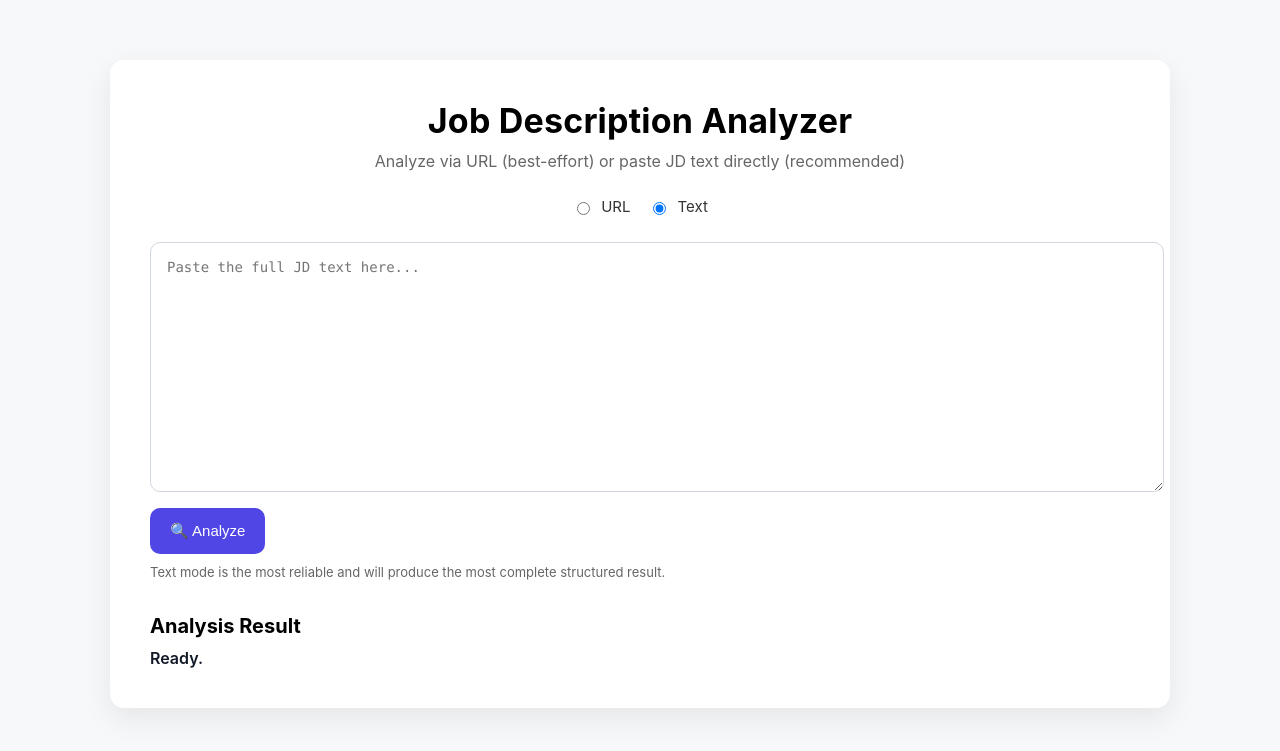
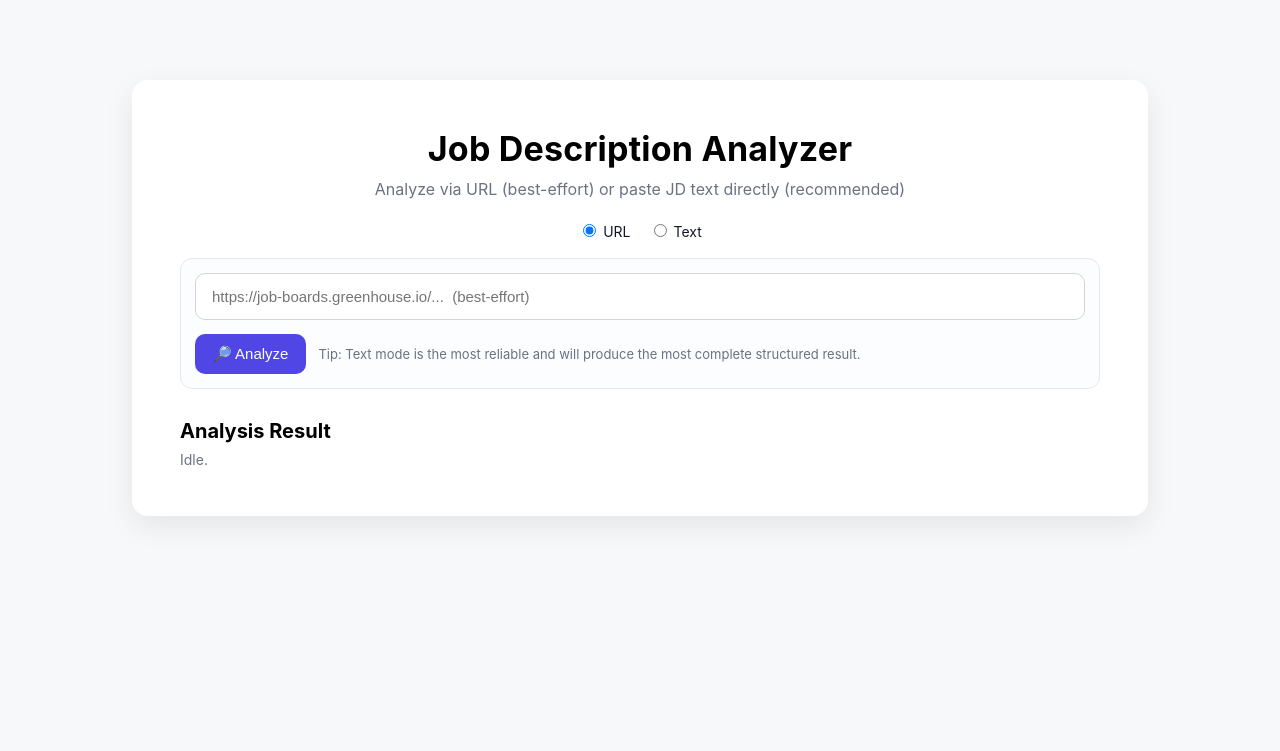
Before and after one commit to austin10231/JD-Analyzer-App, a Flask app: page / in a window 1280 px wide. Shown: the top 751 px of the page. Run offline with Flask 3, Linux system fonts and the light colour scheme.

Commit message:
Update index.html

```diff
--- a/templates/index.html
+++ b/templates/index.html
@@ -2,7 +2,6 @@
 <html lang="en">
 <head>
   <meta charset="UTF-8" />
-  <meta name="viewport" content="width=device-width, initial-scale=1"/>
   <title>JD Analyzer</title>
   <style>
     body {
@@ -11,86 +10,77 @@
       margin: 0;
       padding: 0;
     }
-
     .container {
-      max-width: 980px;
-      margin: 60px auto;
+      max-width: 920px;
+      margin: 80px auto;
       background: #fff;
-      padding: 40px;
-      border-radius: 14px;
+      padding: 48px;
+      border-radius: 16px;
       box-shadow: 0 10px 30px rgba(0,0,0,0.08);
     }
-
     h1 {
       margin: 0;
       font-size: 34px;
       text-align: center;
       letter-spacing: 0.2px;
     }
-
     .subtitle {
       text-align: center;
-      color: #666;
+      color: #6b7280;
       margin-top: 10px;
-      margin-bottom: 26px;
-      font-size: 16px;
+      margin-bottom: 22px;
     }
 
-    .mode-row {
-      display: flex;
-      gap: 18px;
-      align-items: center;
-      justify-content: center;
-      margin: 14px 0 18px;
-      color: #333;
-      font-size: 15px;
+    .mode-row{
+      display:flex;
+      justify-content:center;
+      gap:18px;
+      margin: 8px 0 18px;
+      color:#111827;
+      font-size:14px;
+    }
+    .mode-row label { cursor:pointer; }
+
+    .panel {
+      border: 1px solid #e5e7eb;
+      border-radius: 12px;
+      padding: 14px;
+      background: #fbfdff;
     }
 
-    .mode-row label {
-      display: flex;
-      align-items: center;
-      gap: 8px;
-      cursor: pointer;
-      user-select: none;
-    }
-
-    .input-group {
-      display: flex;
-      gap: 12px;
-      align-items: stretch;
-      margin-top: 10px;
-    }
-
-    input[type="text"] {
-      flex: 1;
+    input[type="text"]{
+      width: 100%;
+      box-sizing: border-box;
       padding: 14px 16px;
       font-size: 15px;
+      border: 1px solid #d1d5db;
       border-radius: 10px;
-      border: 1px solid #d0d7de;
       outline: none;
     }
-    input[type="text"]:focus {
+    input[type="text"]:focus, textarea:focus {
       border-color: #4f46e5;
       box-shadow: 0 0 0 3px rgba(79,70,229,0.12);
     }
-
-    textarea {
+    textarea{
       width: 100%;
-      min-height: 220px;
-      resize: vertical;
+      min-height: 170px;
+      box-sizing: border-box;
       padding: 14px 16px;
       font-size: 14px;
+      border: 1px solid #d1d5db;
+      border-radius: 10px;
+      outline: none;
+      resize: vertical;
       line-height: 1.5;
-      border-radius: 10px;
-      border: 1px solid #d0d7de;
-      outline: none;
-      margin-top: 8px;
-      font-family: ui-monospace, SFMono-Regular, Menlo, Monaco, Consolas, "Liberation Mono", monospace;
       white-space: pre-wrap;
     }
-    textarea:focus {
-      border-color: #4f46e5;
-      box-shadow: 0 0 0 3px rgba(79,70,229,0.12);
+
+    .actions {
+      display:flex;
+      justify-content:flex-start;
+      gap: 12px;
+      margin-top: 14px;
+      align-items:center;
     }
 
     button {
@@ -98,185 +88,147 @@
       color: #fff;
       border: none;
       border-radius: 10px;
-      padding: 0 20px;
+      padding: 11px 18px;
       font-size: 15px;
       cursor: pointer;
       display: inline-flex;
       align-items: center;
       gap: 8px;
-      white-space: nowrap;
-      min-height: 46px;
     }
     button:hover { background: #4338ca; }
-    button:disabled { opacity: 0.65; cursor: not-allowed; }
-
     .hint {
-      margin-top: 10px;
-      color: #666;
+      color: #6b7280;
       font-size: 13px;
     }
 
     .result-box {
-      margin-top: 34px;
+      margin-top: 30px;
     }
-
     .result-title {
       font-weight: 700;
       font-size: 20px;
-      margin-bottom: 10px;
+      margin-bottom: 8px;
     }
-
     .status {
-      margin-top: 6px;
-      font-weight: 600;
-      color: #111827;
+      margin-top: 4px;
+      font-size: 14px;
+      color: #6b7280;
     }
-    .status.loading { color: #4f46e5; }
-    .status.error { color: #b91c1c; }
-    .status.ok { color: #065f46; }
-
-    .grid {
-      display: grid;
-      grid-template-columns: 1fr;
-      gap: 14px;
-      margin-top: 14px;
-    }
+    .status.ok { color: #065f46; font-weight: 600; }
+    .status.err { color: #b91c1c; font-weight: 600; }
 
     .card {
       background: #f9fafb;
       border: 1px solid #eef2f7;
       border-radius: 12px;
       padding: 18px;
+      margin-top: 14px;
     }
-
     .card h3 {
-      margin: 0 0 10px 0;
+      margin: 0 0 10px;
       font-size: 16px;
     }
 
-    .kv p {
-      margin: 8px 0;
-      font-size: 14px;
+    .kv p { margin: 6px 0; }
+    .kv strong { color: #111827; }
+
+    .tags{
+      display:flex;
+      flex-wrap:wrap;
+      gap:8px;
     }
-
-    .tags {
-      display: flex;
-      flex-wrap: wrap;
-      gap: 8px;
-      margin-top: 8px;
-    }
-
-    .tag {
-      background: #e0e7ff;
-      color: #3730a3;
-      padding: 6px 12px;
-      border-radius: 999px;
-      font-size: 13px;
+    .tag{
+      background:#e0e7ff;
+      color:#3730a3;
+      padding:6px 12px;
+      border-radius:999px;
+      font-size:13px;
       border: 1px solid rgba(55,48,163,0.12);
     }
 
+    /* ✅ Responsibilities换行关键：不要nowrap，允许断词 */
     ul.clean {
-      margin: 8px 0 0 18px;
-      padding: 0;
-      color: #111827;
-      font-size: 14px;
+      margin: 8px 0 0;
+      padding-left: 18px;
+    }
+    ul.clean li{
+      margin: 8px 0;
+      white-space: normal;
+      overflow-wrap: anywhere;
+      word-break: break-word;
       line-height: 1.55;
     }
 
-    pre {
-      background: #0f172a;
-      color: #e5e7eb;
-      padding: 14px;
-      border-radius: 12px;
-      overflow-x: auto;
-      font-size: 12px;
-      line-height: 1.5;
-      margin: 0;
+    /* 让页面更像你截图那种清爽布局 */
+    .grid {
+      display: grid;
+      grid-template-columns: 1fr;
+      gap: 12px;
     }
 
-    #responsibilities li {
-      white-space: normal;
-      overflow-wrap: anywhere;
-      word-break: break-word;
-      line-height: 1.5;
-    }
-    .clean{
-      padding-left: 18px;   /* 让 bullet 看起来正常 */
-    }
-    .clean li{
-      margin: 6px 0;
-    }
-
-
-
-    .hide { display: none; }
+    /* 隐藏/显示 */
+    .hidden { display:none; }
   </style>
 </head>
 
 <body>
   <div class="container">
     <h1>Job Description Analyzer</h1>
-    <div class="subtitle">Analyze via URL (best-effort) or paste JD text directly (recommended)</div>
+    <div class="subtitle">
+      Analyze via URL (best-effort) or paste JD text directly (recommended)
+    </div>
 
-    <form id="jobForm" action="javascript:void(0);">
-      <div class="mode-row">
-        <label><input type="radio" name="mode_radio" value="url" /> URL</label>
-        <label><input type="radio" name="mode_radio" value="text" checked /> Text</label>
-      </div>
+    <div class="mode-row">
+      <label><input type="radio" name="mode" value="url" checked> URL</label>
+      <label><input type="radio" name="mode" value="text"> Text</label>
+    </div>
 
-      <input type="hidden" name="mode" id="mode" value="text" />
-
-      <!-- URL mode -->
-      <div id="urlBlock" class="hide">
-        <div class="input-group">
+    <div class="panel">
+      <form id="jobForm" action="javascript:void(0);">
+        <div id="urlBox">
           <input
+            id="job_url"
             type="text"
             name="job_url"
-            id="job_url"
-            placeholder="Paste a job posting URL (Greenhouse / company site works best)"
+            placeholder="https://job-boards.greenhouse.io/...  (best-effort)"
           />
-          <button type="submit" id="analyzeBtnUrl">🔍 Analyze</button>
         </div>
-        <div class="hint">
-          Note: Some sites (e.g., LinkedIn) may block automated access. If URL fails, use Text mode.
+
+        <div id="textBox" class="hidden" style="margin-top:12px;">
+          <textarea
+            id="jd_text"
+            name="jd_text"
+            placeholder="Paste the full job description text here..."
+          ></textarea>
         </div>
-      </div>
 
-      <!-- Text mode -->
-      <div id="textBlock">
-        <textarea
-          name="jd_text"
-          id="jd_text"
-          placeholder="Paste the full JD text here..."
-        ></textarea>
-        <div class="input-group" style="margin-top: 12px;">
-          <button type="submit" id="analyzeBtnText">🔍 Analyze</button>
+        <div class="actions">
+          <button type="submit">🔎 Analyze</button>
+          <div class="hint">Tip: Text mode is the most reliable and will produce the most complete structured result.</div>
         </div>
-        <div class="hint">
-          Text mode is the most reliable and will produce the most complete structured result.
-        </div>
-      </div>
-    </form>
+      </form>
+    </div>
 
     <div class="result-box">
       <div class="result-title">Analysis Result</div>
-      <div id="status" class="status">Ready.</div>
+      <div id="status" class="status">Idle.</div>
 
-      <div id="resultGrid" class="grid hide">
+      <div id="result" class="grid hidden">
+
         <div class="card">
           <h3>Job Overview</h3>
           <div class="kv">
-            <p><strong>Company:</strong> <span id="company">—</span></p>
-            <p><strong>Job Title:</strong> <span id="job_title">—</span></p>
-            <p><strong>Seniority:</strong> <span id="seniority">—</span></p>
+            <p><strong>Company:</strong> <span id="company"></span></p>
+            <p><strong>Job Title:</strong> <span id="job_title"></span></p>
+            <p><strong>Seniority:</strong> <span id="seniority"></span></p>
           </div>
         </div>
 
         <div class="card">
           <h3>Education</h3>
           <div class="kv">
-            <p><strong>Required:</strong> <span id="edu_required">—</span></p>
-            <p><strong>Preferred:</strong> <span id="edu_preferred">—</span></p>
+            <p><strong>Required:</strong> <span id="edu_required"></span></p>
+            <p><strong>Preferred:</strong> <span id="edu_preferred"></span></p>
           </div>
         </div>
 
@@ -302,206 +254,173 @@
 
         <div class="card">
           <h3>Skill Buckets</h3>
-          <div class="kv" id="skill_buckets"></div>
+          <div id="skill_buckets"></div>
         </div>
+
       </div>
     </div>
   </div>
 
   <script>
-    const modeHidden = document.getElementById("mode");
-    const urlBlock = document.getElementById("urlBlock");
-    const textBlock = document.getElementById("textBlock");
     const statusEl = document.getElementById("status");
-    const resultGrid = document.getElementById("resultGrid");
+    const resultEl = document.getElementById("result");
 
-    const radios = document.querySelectorAll('input[name="mode_radio"]');
-    radios.forEach(r => r.addEventListener("change", () => {
-      const mode = document.querySelector('input[name="mode_radio"]:checked').value;
-      modeHidden.value = mode;
+    const urlBox = document.getElementById("urlBox");
+    const textBox = document.getElementById("textBox");
 
-      if (mode === "url") {
-        urlBlock.classList.remove("hide");
-        textBlock.classList.add("hide");
-      } else {
-        textBlock.classList.remove("hide");
-        urlBlock.classList.add("hide");
-      }
+    // Skill bucket label map（你要的大写/更好看）
+    const BUCKET_LABEL = {
+      ai_ml: "AI/ML",
+      cloud: "CLOUD",
+      data_systems: "DATA SYSTEMS",
+      frameworks: "FRAMEWORKS",
+      languages: "LANGUAGES",
+    };
 
-      // reset status/results UI when switching
-      statusEl.className = "status";
-      statusEl.textContent = "Ready.";
-      resultGrid.classList.add("hide");
-    }));
-
-    function setStatus(text, type) {
-      statusEl.textContent = text;
+    function setStatus(msg, type="") {
+      statusEl.textContent = msg;
       statusEl.className = "status " + (type || "");
     }
 
-    function clearChildren(el) {
-      while (el.firstChild) el.removeChild(el.firstChild);
+    function showResult(show) {
+      resultEl.classList.toggle("hidden", !show);
     }
 
-    function renderTags(el, items) {
-      clearChildren(el);
-      if (!items || items.length === 0) {
-        const span = document.createElement("span");
-        span.textContent = "None";
-        el.appendChild(span);
+    function renderTags(container, arr) {
+      container.innerHTML = "";
+      const list = Array.isArray(arr) ? arr : [];
+      if (!list.length) {
+        container.innerHTML = "<span style='color:#6b7280;'>None</span>";
         return;
       }
-      items.forEach(x => {
-        const t = document.createElement("span");
-        t.className = "tag";
-        t.textContent = x;
-        el.appendChild(t);
+      list.forEach(x => {
+        const s = document.createElement("span");
+        s.className = "tag";
+        s.textContent = x;
+        container.appendChild(s);
       });
     }
 
-    function renderList(el, items) {
-      clearChildren(el);
-      if (!items || items.length === 0) {
+    function renderList(ul, arr) {
+      ul.innerHTML = "";
+      const list = Array.isArray(arr) ? arr : [];
+      if (!list.length) {
         const li = document.createElement("li");
         li.textContent = "None";
-        el.appendChild(li);
+        ul.appendChild(li);
         return;
       }
-      items.forEach(x => {
+      list.forEach(x => {
         const li = document.createElement("li");
         li.textContent = x;
-        el.appendChild(li);
+        ul.appendChild(li);
       });
     }
 
-    function textOrDash(v) {
-      if (v === null || v === undefined) return "—";
-      const s = String(v).trim();
-      return s ? s : "—";
+    function textOrNone(x) {
+      if (Array.isArray(x)) return x.length ? x.join(", ") : "None";
+      if (typeof x === "string") return x.trim() ? x : "None";
+      if (x === null || x === undefined) return "None";
+      return String(x);
     }
 
-    // 兼容：URL pipeline / Text pipeline 的不同字段名
-    function normalizeResult(data) {
-      // Text analyzer schema:
-      // company, job_title, seniority, education{required,preferred}, fields, responsibilities,
-      // required_skills, preferred_skills, skill_buckets
-      //
-      // URL analyzer schema（你之前run_from_url的）：
-      // job_title, company, seniority, degree_requirement, fields, required_skills, preferred_skills
-      const out = { ...data };
+    function safeGet(obj, path, fallback) {
+      try {
+        return path.split(".").reduce((acc, k) => acc[k], obj) ?? fallback;
+      } catch {
+        return fallback;
+      }
+    }
 
-      // education 兜底
-      if (!out.education) {
-        const deg = out.degree_requirement || out.degree || [];
-        const required = Array.isArray(deg) ? deg : [deg].filter(Boolean);
-        out.education = { required, preferred: [] };
-      } else {
-        out.education.required = out.education.required || [];
-        out.education.preferred = out.education.preferred || [];
+    function renderBuckets(container, bucketsObj) {
+      container.innerHTML = "";
+      const b = (bucketsObj && typeof bucketsObj === "object") ? bucketsObj : {};
+      const keys = Object.keys(b);
+      if (!keys.length) {
+        container.innerHTML = "<div style='color:#6b7280;'>None</div>";
+        return;
       }
 
-      out.fields = out.fields || [];
-      out.responsibilities = out.responsibilities || [];
+      keys.forEach(k => {
+        const row = document.createElement("div");
+        row.style.margin = "6px 0";
 
-      out.required_skills = out.required_skills || [];
-      out.preferred_skills = out.preferred_skills || [];
+        const label = document.createElement("strong");
+        label.textContent = (BUCKET_LABEL[k] || k.toUpperCase().replaceAll("_"," ")) + ": ";
+        row.appendChild(label);
 
-      out.skill_buckets = out.skill_buckets || {};
+        const v = b[k];
+        const text = Array.isArray(v) ? (v.length ? v.join(", ") : "None") : (v || "None");
+        const span = document.createElement("span");
+        span.textContent = text;
+        row.appendChild(span);
 
-      out.company = out.company || "Unknown";
-      out.job_title = out.job_title || out.job_title || "Unknown";
-      out.seniority = out.seniority || "Unknown";
-      return out;
+        container.appendChild(row);
+      });
     }
 
-    function renderResult(data) {
-      const d = normalizeResult(data);
+    // 切换URL/Text
+    document.querySelectorAll("input[name='mode']").forEach(r => {
+      r.addEventListener("change", () => {
+        const mode = document.querySelector("input[name='mode']:checked").value;
+        if (mode === "url") {
+          urlBox.classList.remove("hidden");
+          textBox.classList.add("hidden");
+        } else {
+          urlBox.classList.add("hidden");
+          textBox.classList.remove("hidden");
+        }
+        showResult(false);
+        setStatus("Idle.");
+      });
+    });
 
-      document.getElementById("company").textContent = textOrDash(d.company);
-      document.getElementById("job_title").textContent = textOrDash(d.job_title);
-      document.getElementById("seniority").textContent = textOrDash(d.seniority);
-
-      document.getElementById("edu_required").textContent =
-        d.education.required.length ? d.education.required.join(", ") : "None";
-      document.getElementById("edu_preferred").textContent =
-        d.education.preferred.length ? d.education.preferred.join(", ") : "None";
-
-      renderTags(document.getElementById("fields"), d.fields);
-      renderList(document.getElementById("responsibilities"), d.responsibilities);
-      renderTags(document.getElementById("required_skills"), d.required_skills);
-      renderTags(document.getElementById("preferred_skills"), d.preferred_skills);
-
-      // buckets
-      const bucketsEl = document.getElementById("skill_buckets");
-      bucketsEl.innerHTML = "";
-      const buckets = d.skill_buckets || {};
-      const keys = Object.keys(buckets);
-      if (keys.length === 0) {
-        bucketsEl.innerHTML = "<p>None</p>";
-      } else {
-        keys.forEach(k => {
-          const arr = buckets[k] || [];
-          const p = document.createElement("p");
-          const label = document.createElement("strong");
-          const LABELS = {
-            ai_ml: "AI/ML",
-            cloud: "CLOUD",
-            data_systems: "DATA SYSTEMS",
-            frameworks: "FRAMEWORKS",
-            languages: "LANGUAGES"
-          };
-          label.textContent = (LABELS[k] || k.toUpperCase()) + ": ";
-
-          p.appendChild(label);
-          p.appendChild(document.createTextNode(arr.length ? arr.join(", ") : "None"));
-          bucketsEl.appendChild(p);
-        });
-      }
-
-      resultGrid.classList.remove("hide");
-    }
-
-    document.getElementById("jobForm").addEventListener("submit", async (e) => {
-      e.preventDefault();
-
-      const mode = modeHidden.value;
+    // 提交
+    document.getElementById("jobForm").addEventListener("submit", async () => {
+      const mode = document.querySelector("input[name='mode']:checked").value;
+      const jobUrl = document.getElementById("job_url").value.trim();
+      const jdText = document.getElementById("jd_text").value.trim();
 
       const fd = new FormData();
       fd.append("mode", mode);
+      if (mode === "url") fd.append("job_url", jobUrl);
+      else fd.append("jd_text", jdText);
 
-      if (mode === "url") {
-        const url = document.getElementById("job_url").value.trim();
-        if (!url) {
-          setStatus("Please paste a URL first.", "error");
-          return;
-        }
-        fd.append("job_url", url);
-      } else {
-        const text = document.getElementById("jd_text").value.trim();
-        if (!text) {
-          setStatus("Please paste JD text first.", "error");
-          return;
-        }
-        fd.append("jd_text", text);
-      }
-
-      setStatus("Analyzing...", "loading");
-      resultGrid.classList.add("hide");
+      setStatus("Analyzing...", "");
+      showResult(false);
 
       try {
         const res = await fetch("/analyze", { method: "POST", body: fd });
         const data = await res.json();
 
-        if (!res.ok) {
-          const msg = data && data.error ? data.error : "Error analyzing job description.";
-          setStatus(msg, "error");
+        if (!res.ok || data.error) {
+          setStatus(data.error || "Error analyzing job description.", "err");
           return;
         }
 
         setStatus("Done.", "ok");
-        renderResult(data);
-      } catch (err) {
-        setStatus("Network/Server error. Check terminal logs.", "error");
+        showResult(true);
+
+        // overview
+        document.getElementById("company").textContent = textOrNone(data.company);
+        document.getElementById("job_title").textContent = textOrNone(data.job_title);
+        document.getElementById("seniority").textContent = textOrNone(data.seniority);
+
+        // education
+        document.getElementById("edu_required").textContent = textOrNone(safeGet(data, "education.required", []));
+        document.getElementById("edu_preferred").textContent = textOrNone(safeGet(data, "education.preferred", []));
+
+        // fields/skills/responsibilities
+        renderTags(document.getElementById("fields"), data.fields);
+        renderList(document.getElementById("responsibilities"), data.responsibilities);
+        renderTags(document.getElementById("required_skills"), data.required_skills);
+        renderTags(document.getElementById("preferred_skills"), data.preferred_skills);
+
+        // buckets
+        renderBuckets(document.getElementById("skill_buckets"), data.skill_buckets);
+
+      } catch (e) {
+        setStatus("Error analyzing job description.", "err");
       }
     });
   </script>
```
